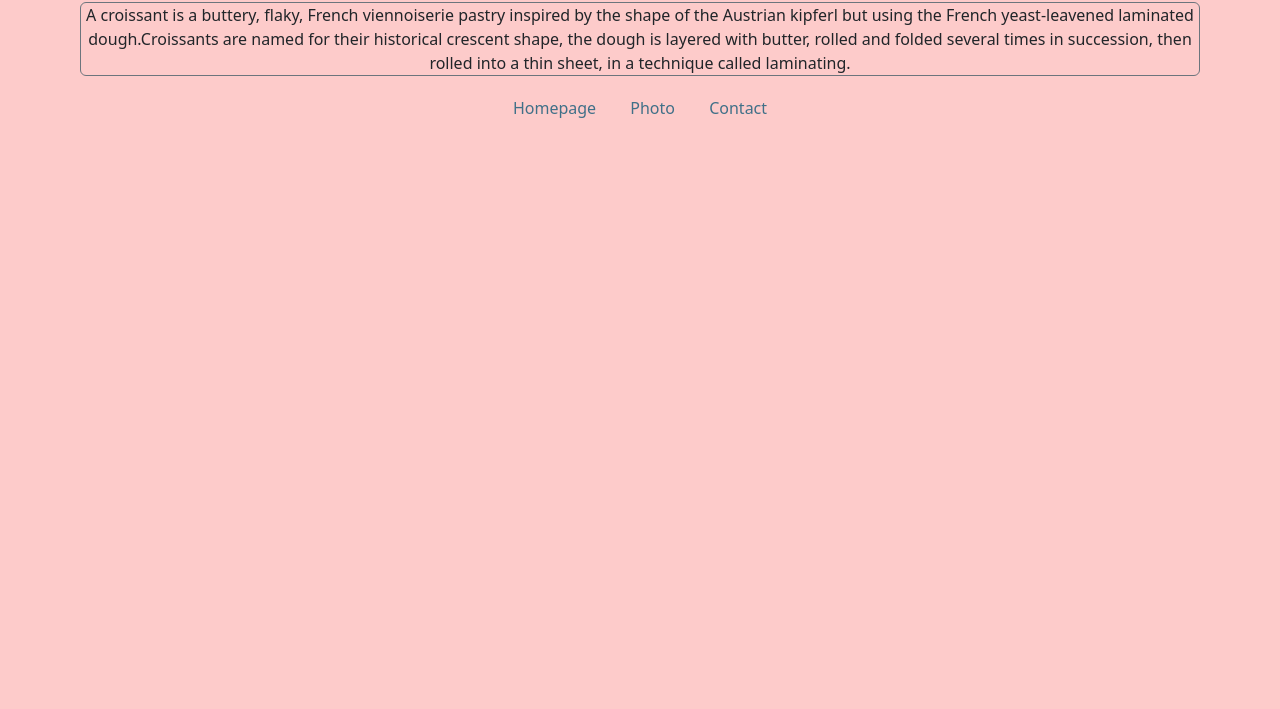
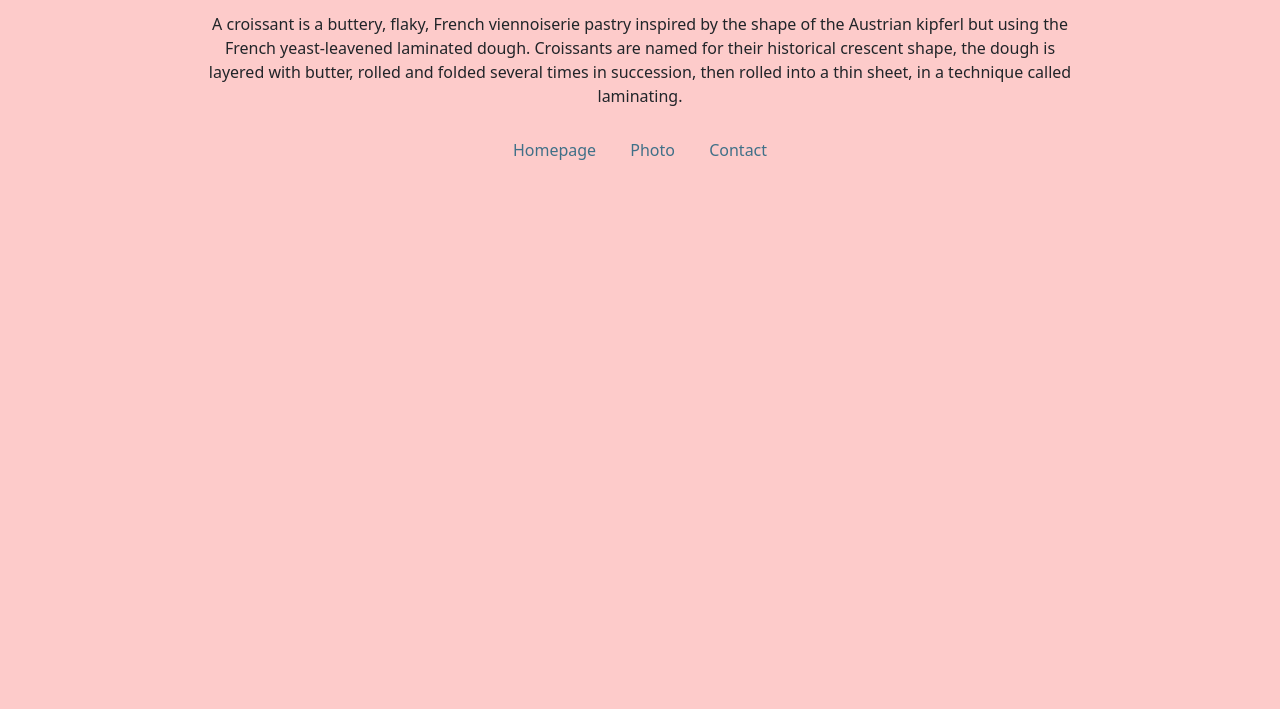
Before and after one commit to DashaGrebenchuk/multiple-page-hosting-croissant, a plain HTML site: page index.html in a window 1280 px wide. Shown: the part 91-800 px from the top of the page. Drawn offline with nearby package versions, Linux system fonts and the light colour scheme.

Commit message:
Updated CSS

```diff
--- a/index.html
+++ b/index.html
@@ -15,10 +15,10 @@
   </head>
   <body>
     <h1>🥐 Croissant</h1>
-    <p class="border border-secondary rounded">
+    <p>
       A croissant is a buttery, flaky, French viennoiserie pastry inspired by
       the shape of the Austrian kipferl but using the French yeast-leavened
-      laminated dough.Croissants are named for their historical crescent shape,
+      laminated dough. Croissants are named for their historical crescent shape,
       the dough is layered with butter, rolled and folded several times in
       succession, then rolled into a thin sheet, in a technique called
       laminating.
--- a/styles/style.css
+++ b/styles/style.css
@@ -1,5 +1,5 @@
 body {
-  margin: 0 80px;
+  margin: 0 180px;
   background: #fdcbca;
 }
 h1 {
@@ -9,6 +9,7 @@ h1 {
 }
 p {
   text-align: center;
+  padding: 10px 18px;
 }
 footer {
   text-align: center;
```
